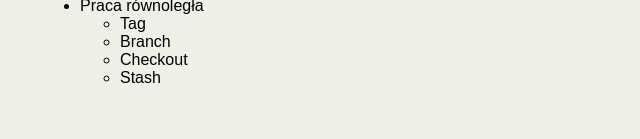
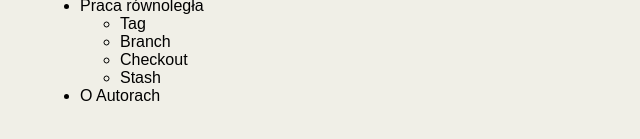
Before and after one commit to KONAL1/Testowe_repozytorium, a plain HTML site: page index.html in a window 1280 px wide. Shown: the part 423-562 px from the top of the page, 0-640 px from the left. Drawn offline with Linux system fonts and the light colour scheme.

Commit message:
Spis treści - dodano pozycję o autorach

```diff
--- a/index.html
+++ b/index.html
@@ -39,6 +39,7 @@
                 <li>Stash</li>
             </ul>
         </li>
+        <li>O Autorach</li>
     </ul>
 </body>
 </html>
```
